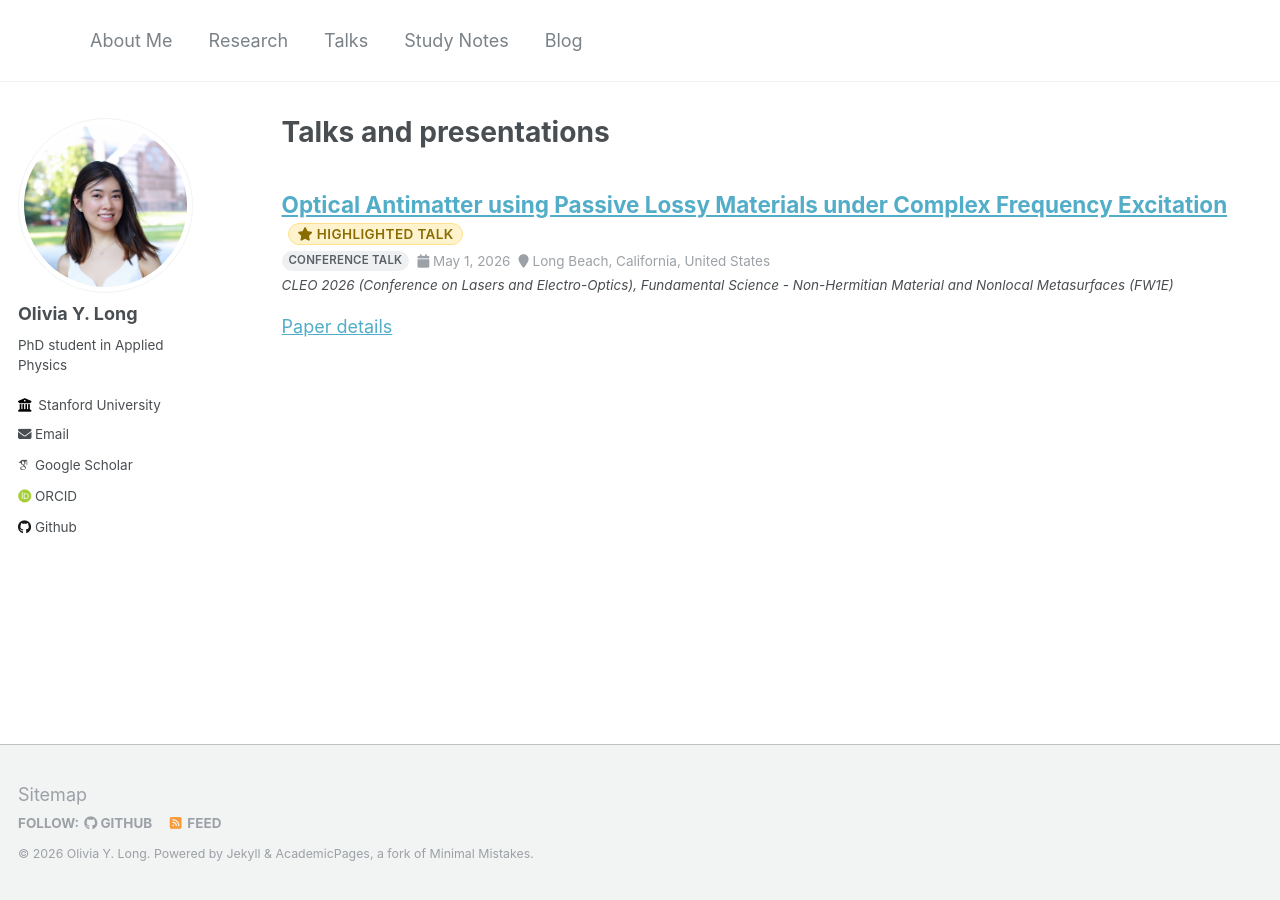
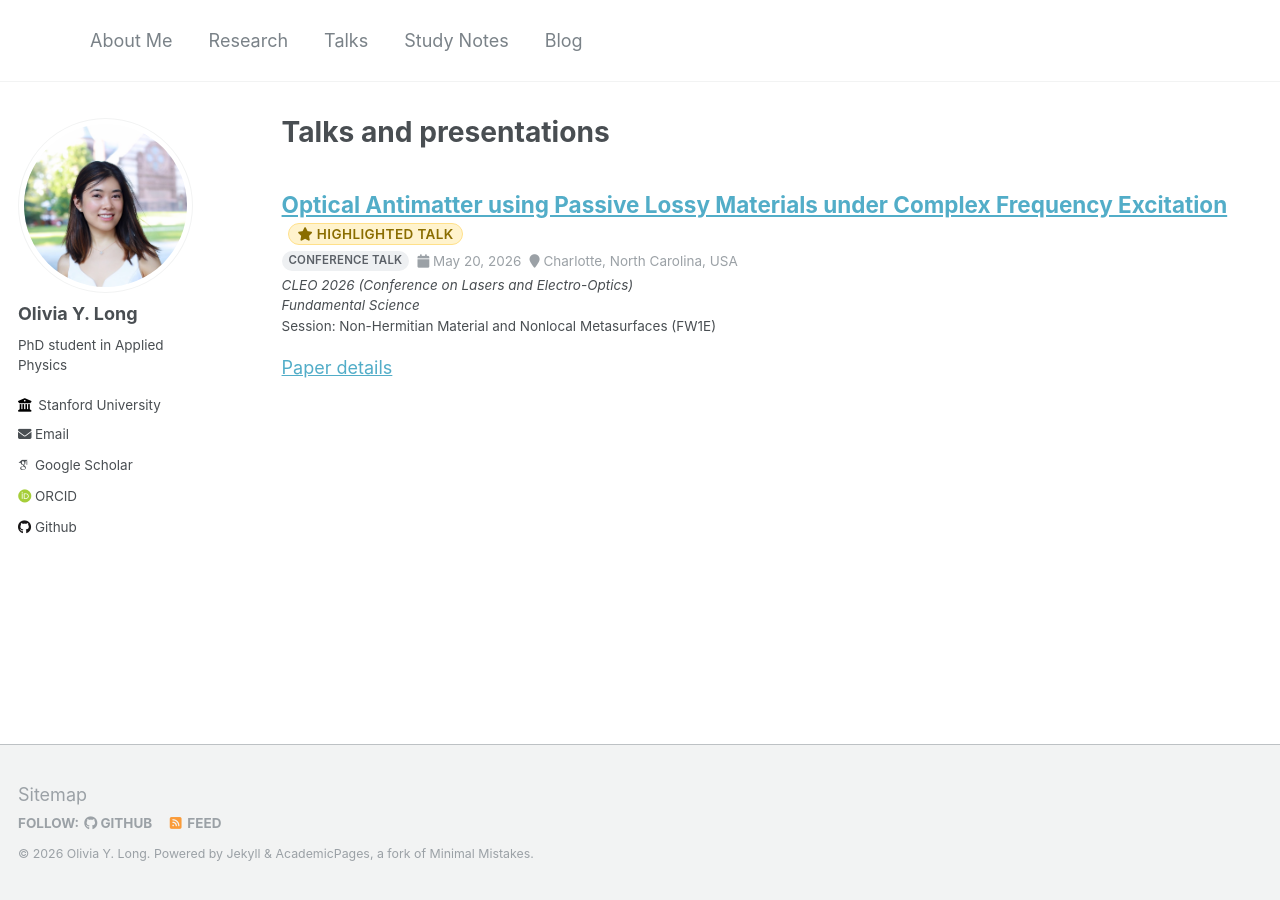
Before and after one commit to oliviaylong/oliviaylong.github.io, a Jekyll site: the page built from _pages/talks.html, in a window 1280 px wide. Built offline with Jekyll 4.4.1, drawn with Linux system fonts in a browser that asks for light colours; some web fonts are replaced.

Commit message:
Split talk venue into track/session, update CLEO 2026 details
Break venue into venue/track/session fields so the track renders
below the conference name and the session gets a "Session: " prefix.
Also corrects the CLEO 2026 talk date and location.

```diff
--- a/_includes/archive-single-talk.html
+++ b/_includes/archive-single-talk.html
@@ -52,7 +52,13 @@
       </p>
     {% endif %}
     {% if post.venue %}
-      <p class="archive__item-excerpt" itemprop="description" style="font-style:italic; margin-top:0;">{{ post.venue }}</p>
+      <p class="archive__item-excerpt" itemprop="description" style="font-style:italic; margin-top:0; margin-bottom:0;">{{ post.venue }}</p>
+    {% endif %}
+    {% if post.track %}
+      <p class="archive__item-excerpt" style="font-style:italic; margin-top:0; margin-bottom:0;">{{ post.track }}</p>
+    {% endif %}
+    {% if post.session %}
+      <p class="archive__item-excerpt" style="margin-top:0;">Session: {{ post.session }}</p>
     {% endif %}
     {% if post.excerpt %}<p class="archive__item-excerpt" itemprop="description">{{ post.excerpt | markdownify }}</p>{% endif %}
   </article>
--- a/_talks/2026-05-01-cleo-2026-antimatter.md
+++ b/_talks/2026-05-01-cleo-2026-antimatter.md
@@ -3,9 +3,11 @@ title: "Optical Antimatter using Passive Lossy Materials under Complex Frequency
 collection: talks
 type: "Conference talk"
 permalink: /talks/2026-05-01-cleo-2026-antimatter
-venue: "CLEO 2026 (Conference on Lasers and Electro-Optics), Fundamental Science - Non-Hermitian Material and Nonlocal Metasurfaces (FW1E)"
-date: 2026-05-01
-location: "Long Beach, California, United States"
+venue: "CLEO 2026 (Conference on Lasers and Electro-Optics)"
+track: "Fundamental Science"
+session: "Non-Hermitian Material and Nonlocal Metasurfaces (FW1E)"
+date: 2026-05-20
+location: "Charlotte, North Carolina, USA"
 highlight: true
 ---
 
```
